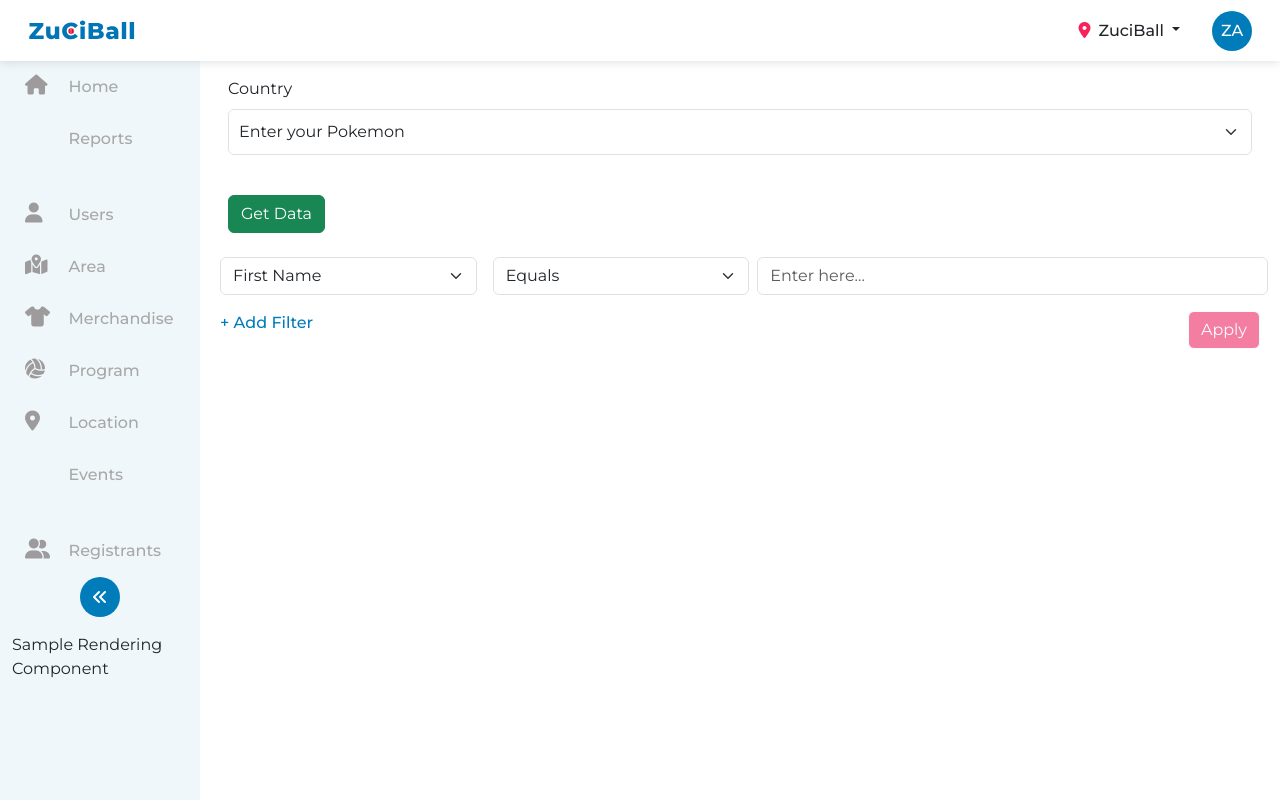
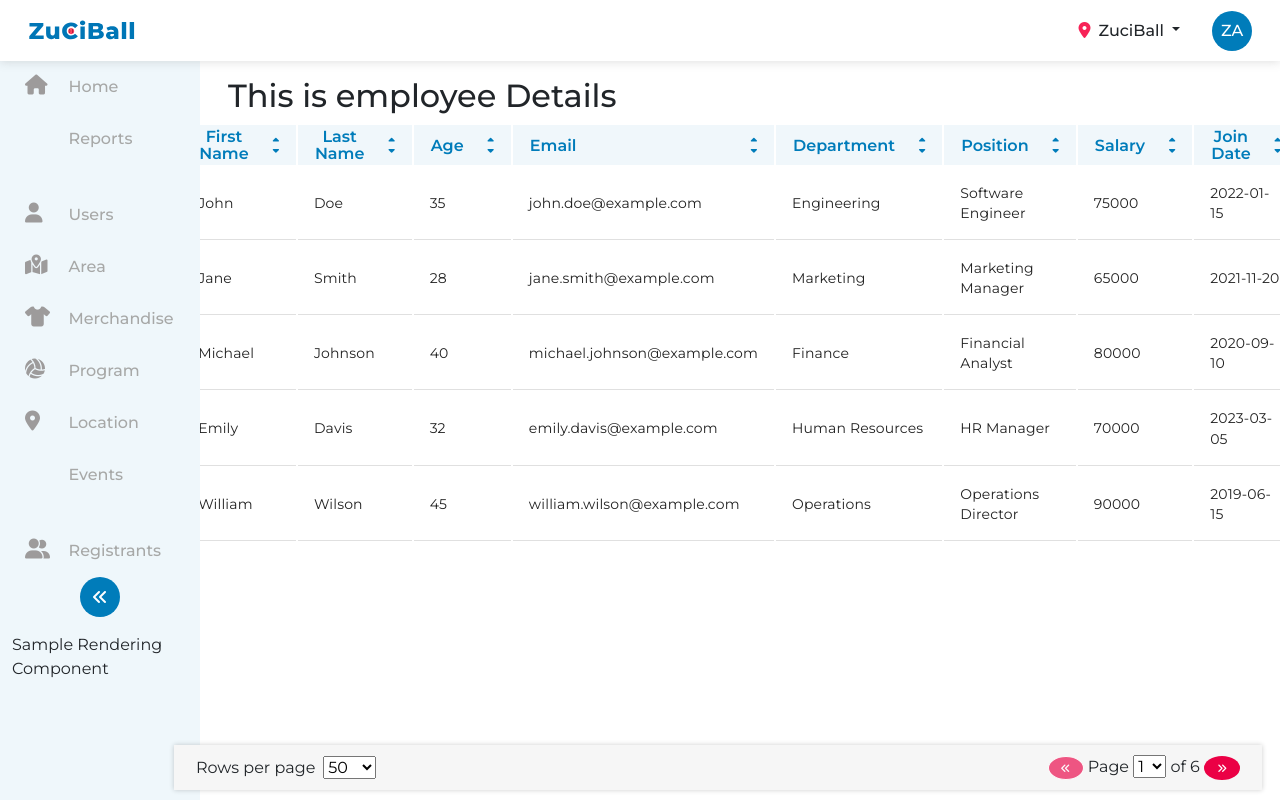
Before and after one commit to Denil-Doss-ZS0463/Angular_v17, an Angular app in the folder Angular17_DemoProject/: page /sampleRendering in a window 1280 px wide. Built offline with nearby package versions, Linux system fonts and the light colour scheme; some icons are missing.

Commit message:
Pagination funtionality has been completed
Pagination funtionality has been completed

```diff
--- a/Angular17_DemoProject/src/app/common-libraies/common-table/common-table.component.css
+++ b/Angular17_DemoProject/src/app/common-libraies/common-table/common-table.component.css
@@ -58,3 +58,31 @@ th:last-child {
 {
     color: #B2CDE0;
 }
+
+.paginationContent
+{
+    position: absolute;
+    bottom: 10px;
+    right: 30px;
+    padding: 10px;
+    background-color: #f6f6f6;
+    box-shadow: 0 0 5px rgb(0 0 0 / 20%);
+    width: 85%;
+}
+
+
+.paginationButtons
+{
+   background-color: #EB0045;
+   color: white;
+   border-radius: 50% !important;
+   text-align: center;
+   font-size: 10px;
+   /* padding: 5px; */
+   /* border: none; */
+}
+
+.paginationButtons:focus
+{
+    border: none;
+}
--- a/Angular17_DemoProject/src/app/common-libraies/common-table/common-table.component.html
+++ b/Angular17_DemoProject/src/app/common-libraies/common-table/common-table.component.html
@@ -1,3 +1,5 @@
+<div class="relative w-100">
+
     <div class="d-flex justify-content-center align-items-center">
         <table>
             <thead>
@@ -21,17 +23,13 @@
                 </tr>
             </thead>
             <tbody>
-            @if(mockData.length < 1)
+                @if(mockData.length < 1) { <tr class="text-center">
+                    <td class="text-center" [colSpan]="headers.length">No data found</td>
+                    </tr>
+                    }@else{
+                    @for(user of updateDisplayedData(); track $index)
                     {
                     <tr class="text-center">
-                    <td class="text-center" [colSpan]="headers.length">No data found</td>
-                </tr>
-            }
-            @else
-            {
-                @for(user of mockData; track $index)
-                {
-                <tr class="text-center" (click)="showRowDetails(user)">
                         @for(key of getUserKeys(user); track $index)
                         {
                         @if(key !== 'id' && !dataToRemove.includes(key))
@@ -47,3 +45,40 @@
             </tbody>
         </table>
     </div>
+
+
+
+    <div class="row paginationContent">
+        <div class="col d-flex justify-content-between">
+            <div class="rowsPerPage d-flex gap-2 align-items-center">
+                <label for="">Rows per page</label>
+                <select name="" id="" (change)="onItemsPerPageChange($event)">
+                    <option *ngFor="let pageItem of pageItems" [value]="pageItem">{{ pageItem }}</option>
+                </select>
+            </div>
+            <div class="paginationNav">
+                <button class="btn paginationButtons rounded" (click)="onPageChange(currentPage - 1)" [disabled]="currentPage === 1">
+
+                    <div class="d-flex align-items-center justify-content-center">
+                        <i class="fa-solid fa-angles-left"></i>
+                    </div>
+                </button>
+                Page
+                <select [(ngModel)]="currentPage" (ngModelChange)="onPageChange($event)">
+                    @for(page of availablePages(totalPages); track $index)
+                    {
+                        <option [value]="page">{{ page }}</option>
+                    }
+                </select>
+                of {{ totalPages }}
+                <button class="btn paginationButtons rounded" (click)="onPageChange(currentPage + 1)" [disabled]="currentPage === totalPages">
+                    <div class="d-flex align-items-center justify-content-center">
+                        <i class="fa-solid fa-angles-right"></i>
+                    </div>
+                </button>
+            </div>
+        </div>
+    </div>
+
+
+</div>
--- a/Angular17_DemoProject/src/app/common-libraies/common-table/common-table.component.ts
+++ b/Angular17_DemoProject/src/app/common-libraies/common-table/common-table.component.ts
@@ -14,18 +14,21 @@ export class CommonTableComponent {
   @Input() headers: string[] = [];
   @Input() data: any[] = [];
   @Input() dataToRemove: any[] = [];
+  @Input() mockData: any[] = [];
 
   ascendingClicked: boolean = false;
   descendingClicked: boolean = false;
   loading: boolean = false;
   errorLoading: boolean = false;
-  sortByColumn:number = 0;
+  sortByColumn: number = 0;
+  pageItems: number[] = [50, 100, 150, 200, 250];
 
-  @Input() mockData: any[] = [];
   constructor(private router: Router) {
   }
   ngOnInit() {
     this.mockData = this.data;
+    this.calculateTotalPages();
+
   }
 
   getUserKeys(key: any): string[] {
@@ -37,9 +40,6 @@ export class CommonTableComponent {
     return Object.keys(key == this.dataToRemove);
   }
 
-  showRowDetails(data: any) {
-    this.router.navigate(['show-details', data.id]);
-  }
 
   sortByColumnAscending(columnIndex: number) {
     this.ascendingClicked = true;
@@ -78,5 +78,35 @@ export class CommonTableComponent {
     });
   }
 
+  currentPage: number = 1;
+  itemsPerPage: number = 5; // Default items per page
+  totalPages: number = 0;
+
+  calculateTotalPages() {
+    this.totalPages = Math.ceil(this.mockData.length / this.itemsPerPage);
+  }
+
+  updateDisplayedData() {
+    const startIndex = (this.currentPage - 1) * this.itemsPerPage;
+    const endIndex = Math.min(startIndex + this.itemsPerPage, this.mockData.length);
+    return this.mockData.slice(startIndex, endIndex);
+  }
+
+  onPageChange(page: number) {
+    if (page >= 1 && page <= this.totalPages) {
+      this.currentPage = page;
+    }
+  }
+
+  onItemsPerPageChange(itemsPerPage: any) {
+    this.itemsPerPage = itemsPerPage?.target?.value;
+    this.currentPage = 1;
+    this.calculateTotalPages();
+  }
+
+  availablePages(totalPages: any) {
+    return Array(totalPages).fill(0).map((_, i) => i + 1)
+  }
+
 
 }
--- a/Angular17_DemoProject/src/app/core-components/sample-rendering-page/sample-rendering-page.component.html
+++ b/Angular17_DemoProject/src/app/core-components/sample-rendering-page/sample-rendering-page.component.html
@@ -37,14 +37,14 @@
             [objectKeyToShow]="'name'"  [selectedValue]="'John Doe'"
             [invalidForm]="invalidForm" [dropDownValue]="users" [objectKeyAsValue]="'name'"></app-common-dropdown>-->
 
-            <app-common-dropdown [label]="'Country'" [controlName]="'pokemonData'" [parentForm]="myForm"
+            <!-- <app-common-dropdown [label]="'Country'" [controlName]="'pokemonData'" [parentForm]="myForm"
             [idSelector]="'country'" [placeholderText]="'Enter your Pokemon'" [errorMessage]="'Starter Pokemon is required'"
             [objectKeyToShow]="'name'" [selectedValue]="'Bulbasaur'"
-            [invalidForm]="invalidForm" [dropDownValue]="pokeDetails" [objectKeyAsValue]="'type'"></app-common-dropdown>
+            [invalidForm]="invalidForm" [dropDownValue]="pokeDetails" [objectKeyAsValue]="'type'"></app-common-dropdown> -->
     <!-- </div> -->
 
-    <button type="submit" class="btn btn-success mt-3" (click)="getData()">Get Data</button>
-</form>
+    <!-- <button type="submit" class="btn btn-success mt-3" (click)="getData()">Get Data</button>
+</form> -->
 
 <!-- <h2 class="mt-3">This is Pokemon Details</h2>
 <app-common-table [headers]="pokeHeaders" [data]="pokeDetails"></app-common-table>
@@ -54,11 +54,11 @@
 <h2 class="mt-3">This is User Details</h2>
 <app-common-table [headers]="['Name', 'Email']" [data]="users" [dataToRemove]="['id', 'age']"></app-common-table>
  -->
- <!-- <h2 class="mt-3">This is employee Details</h2>
-<app-common-table [headers]="employeeHeader" [data]="mockData" [mockData]="mockData"></app-common-table> -->
+ <h2 class="mt-3">This is employee Details</h2>
+<app-common-table [headers]="employeeHeader" [data]="mockData" [mockData]="mockData"></app-common-table>
 
 <!-- <h2 class="mt-3">This is Pokemon Details</h2>
 <app-common-table [headers]="pokeHeaders" [data]="pokeDetails"></app-common-table> -->
 
 
-<app-common-filter [headers]="employeeHeader" [tableData]="employeeDetails" (filtersChanged)="updateFilter($event)" (resetFilter)="resetFilter()"></app-common-filter>
+<!-- <app-common-filter [headers]="employeeHeader" [tableData]="employeeDetails" (filtersChanged)="updateFilter($event)" (resetFilter)="resetFilter()"></app-common-filter> -->
--- a/Angular17_DemoProject/src/app/core-components/sample-rendering-page/sample-rendering-page.component.ts
+++ b/Angular17_DemoProject/src/app/core-components/sample-rendering-page/sample-rendering-page.component.ts
@@ -235,7 +235,206 @@ export class SampleRenderingPageComponent {
         "position": "Quality Assurance Engineer",
         "salary": "65000",
         "startDate": "2023-01-05"
-      }
+      },
+      {
+        "id": '1',
+        "firstName": "John",
+        "lastName": "Doe",
+        "age": '35',
+        "email": "john.doe@example.com",
+        "department": "Engineering",
+        "position": "Software Engineer",
+        "salary": '75000',
+        "startDate": "2022-01-15"
+      },
+      {
+        "id": '2',
+        "firstName": "Jane",
+        "lastName": "Smith",
+        "age": "28",
+        "email": "jane.smith@example.com",
+        "department": "Marketing",
+        "position": "Marketing Manager",
+        "salary": "65000",
+        "startDate": "2021-11-20"
+      },
+
+      {
+        "id": "5",
+        "firstName": "William",
+        "lastName": "Wilson",
+        "age": "45",
+        "email": "william.wilson@example.com",
+        "department": "Operations",
+        "position": "Operations Director",
+        "salary": "90000",
+        "startDate": "2019-06-15"
+      },
+      {
+        "id": "6",
+        "firstName": "Olivia",
+        "lastName": "Brown",
+        "age": "29",
+        "email": "olivia.brown@example.com",
+        "department": "Customer Service",
+        "position": "Customer Service Representative",
+        "salary": "55000",
+        "startDate": "2023-02-28"
+      },
+      {
+        "id": "7",
+        "firstName": "James",
+        "lastName": "Taylor",
+        "age": "38",
+        "email": "james.taylor@example.com",
+        "department": "Sales",
+        "position": "Sales Manager",
+        "salary": "75000",
+        "startDate": "2020-12-10"
+      },
+      {
+        "id": "8",
+        "firstName": "Sophia",
+        "lastName": "Martinez",
+        "age": "33",
+        "email": "sophia.martinez@example.com",
+        "department": "Product Management",
+        "position": "Product Manager",
+        "salary": "85000",
+        "startDate": "2021-08-20"
+      },
+      {
+        "id": "9",
+        "firstName": "Daniel",
+        "lastName": "Anderson",
+        "age": "31",
+        "email": "daniel.anderson@example.com",
+        "department": "Research and Development",
+        "position": "Research Scientist",
+        "salary": "80000",
+        "startDate": "2022-04-30"
+      },
+      {
+        "id": "10",
+        "firstName": "Isabella",
+        "lastName": "Thomas",
+        "age": "27",
+        "email": "isabella.thomas@example.com",
+        "department": "Quality Assurance",
+        "position": "Quality Assurance Engineer",
+        "salary": "65000",
+        "startDate": "2023-01-05"
+      },
+      {
+        "id": '1',
+        "firstName": "John",
+        "lastName": "Doe",
+        "age": '35',
+        "email": "john.doe@example.com",
+        "department": "Engineering",
+        "position": "Software Engineer",
+        "salary": '75000',
+        "startDate": "2022-01-15"
+      },
+      {
+        "id": '2',
+        "firstName": "Jane",
+        "lastName": "Smith",
+        "age": "28",
+        "email": "jane.smith@example.com",
+        "department": "Marketing",
+        "position": "Marketing Manager",
+        "salary": "65000",
+        "startDate": "2021-11-20"
+      },
+      {
+        "id": "3",
+        "firstName": "Michael",
+        "lastName": "Johnson",
+        "age": "40",
+        "email": "michael.johnson@example.com",
+        "department": "Finance",
+        "position": "Financial Analyst",
+        "salary": "80000",
+        "startDate": "2020-09-10"
+      },
+      {
+        "id": "4",
+        "firstName": "Emily",
+        "lastName": "Davis",
+        "age": "32",
+        "email": "emily.davis@example.com",
+        "department": "Human Resources",
+        "position": "HR Manager",
+        "salary": "70000",
+        "startDate": "2023-03-05"
+      },
+      {
+        "id": "5",
+        "firstName": "William",
+        "lastName": "Wilson",
+        "age": "45",
+        "email": "william.wilson@example.com",
+        "department": "Operations",
+        "position": "Operations Director",
+        "salary": "90000",
+        "startDate": "2019-06-15"
+      },
+      {
+        "id": "6",
+        "firstName": "Olivia",
+        "lastName": "Brown",
+        "age": "29",
+        "email": "olivia.brown@example.com",
+        "department": "Customer Service",
+        "position": "Customer Service Representative",
+        "salary": "55000",
+        "startDate": "2023-02-28"
+      },
+      {
+        "id": "7",
+        "firstName": "James",
+        "lastName": "Taylor",
+        "age": "38",
+        "email": "james.taylor@example.com",
+        "department": "Sales",
+        "position": "Sales Manager",
+        "salary": "75000",
+        "startDate": "2020-12-10"
+      },
+      {
+        "id": "8",
+        "firstName": "Sophia",
+        "lastName": "Martinez",
+        "age": "33",
+        "email": "sophia.martinez@example.com",
+        "department": "Product Management",
+        "position": "Product Manager",
+        "salary": "85000",
+        "startDate": "2021-08-20"
+      },
+      {
+        "id": "9",
+        "firstName": "Daniel",
+        "lastName": "Anderson",
+        "age": "31",
+        "email": "daniel.anderson@example.com",
+        "department": "Research and Development",
+        "position": "Research Scientist",
+        "salary": "80000",
+        "startDate": "2022-04-30"
+      },
+      {
+        "id": "10",
+        "firstName": "Isabella",
+        "lastName": "Thomas",
+        "age": "27",
+        "email": "isabella.thomas@example.com",
+        "department": "Quality Assurance",
+        "position": "Quality Assurance Engineer",
+        "salary": "65000",
+        "startDate": "2023-01-05"
+      },
     ]
 
   employeeHeader: any[] = ['First Name', 'Last Name', 'Age', 'Email', 'Department', 'Position', 'Salary', 'Join Date']
```
Lines whose indentation alone changed are shown as unchanged.
